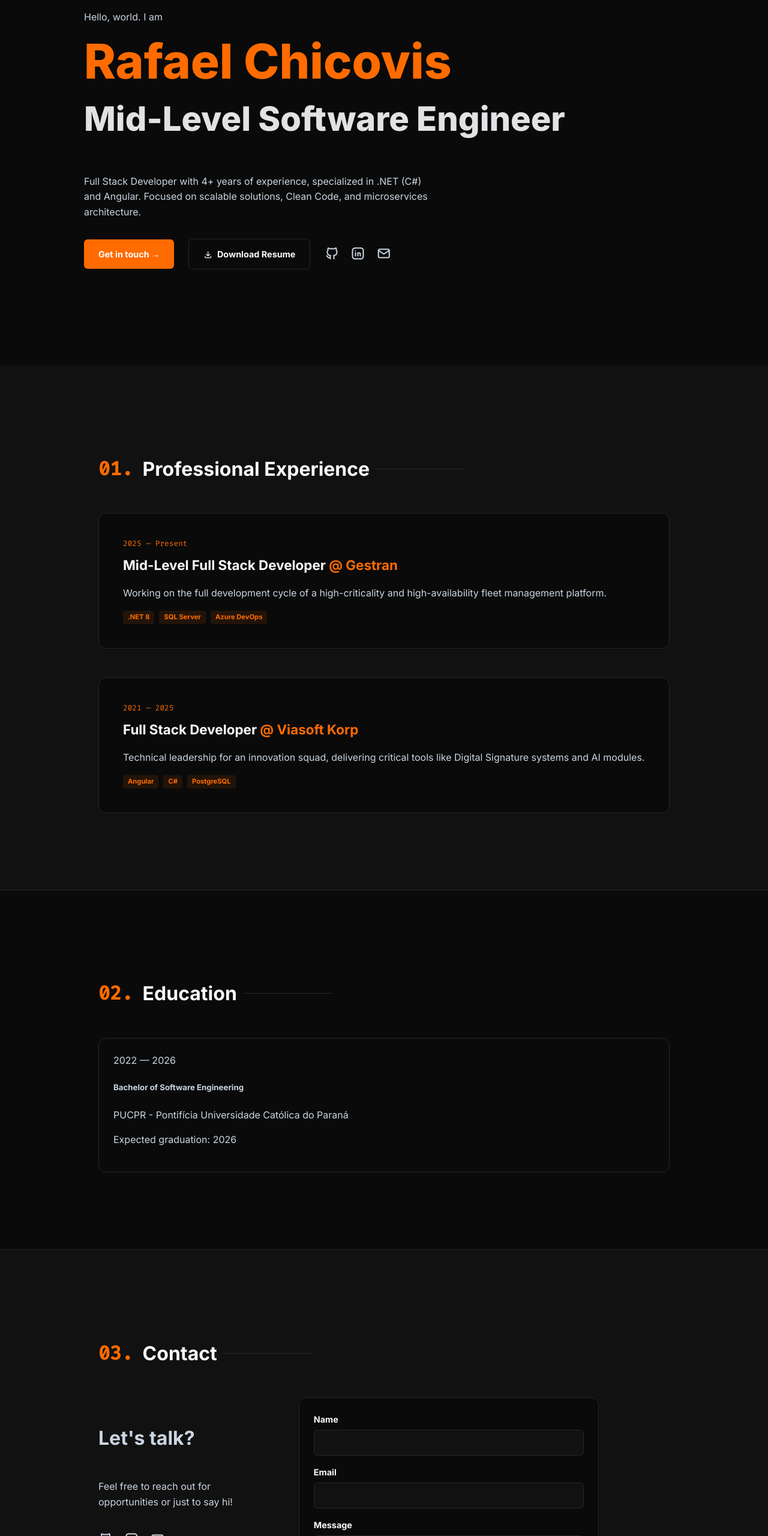
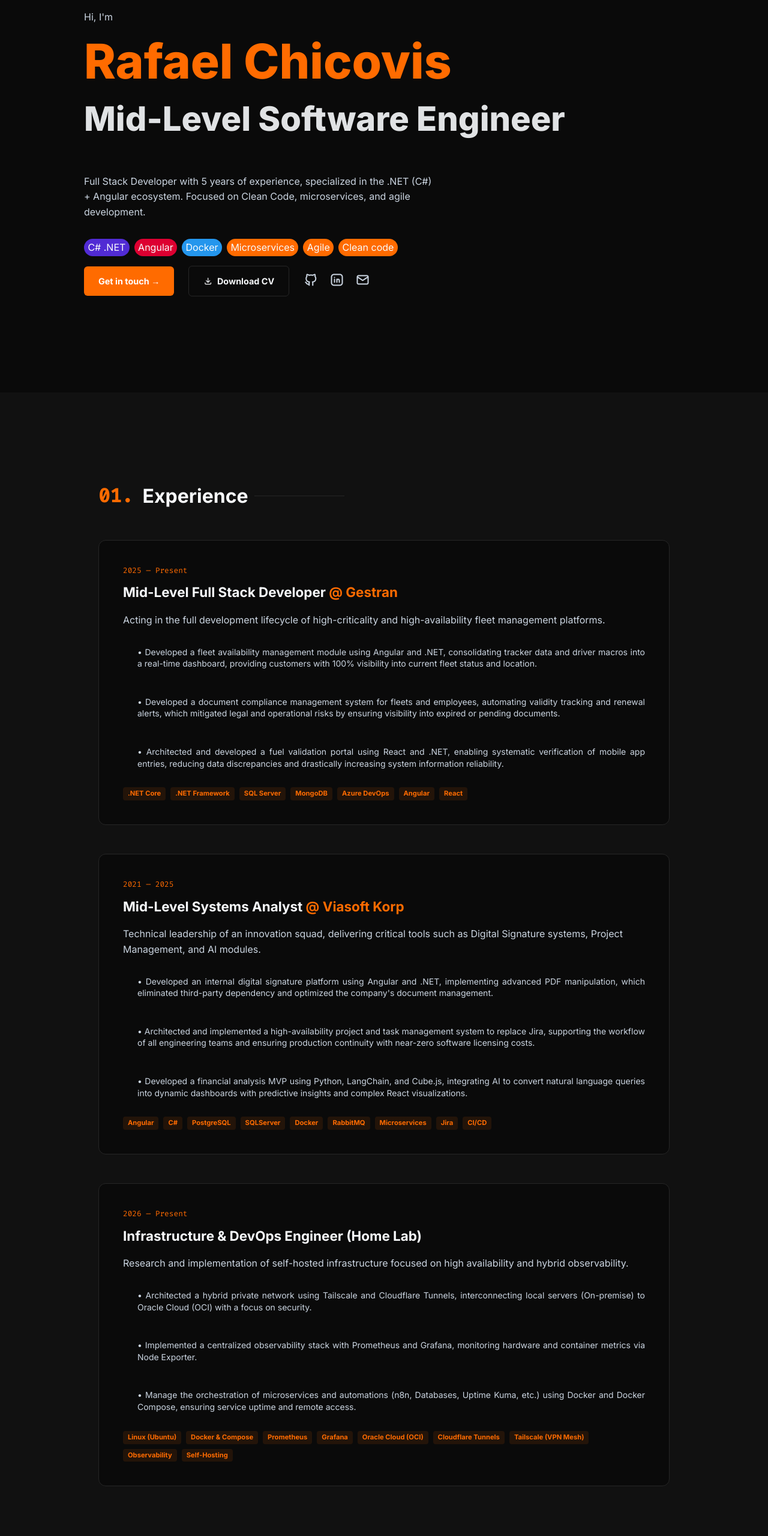
Before and after one commit to RafaelKC/rkc, an Astro site: page /en in a window 1280 px wide. Shown: the part 240-2800 px from the top of the page at 60% size. Built offline with nearby package versions, Linux system fonts and the light colour scheme; Astro itself is replaced by a stand-in of ours.

Commit message:
improvements

```diff
--- a/src/components/PortfolioContent.astro
+++ b/src/components/PortfolioContent.astro
@@ -113,6 +113,15 @@ const errorMsg = t("contact.error");
         <h2 class="sub-title">{t("hero.role")}</h2>
         <p class="description">{t("hero.description")}</p>
 
+        <div class="tag-container">
+          <span class="tag csharp">C# .NET</span>
+          <span class="tag angular">Angular</span>
+          <span class="tag docker">Docker</span>
+          <span class="tag">Microservices</span>
+          <span class="tag">Agile</span>
+          <span class="tag">Clean code</span>
+        </div>
+
         <div class="hero-actions">
           <a href="#contact" class="btn-primary">{t("hero.cta.contact")} →</a>
           <a href={t("link.cv")} download class="btn-cv">
@@ -125,7 +134,7 @@ const errorMsg = t("contact.error");
               target="_blank"
               rel="noopener noreferrer"
               class="icon-link"
-              aria-label="Visitar meu GitHub"
+              aria-label={t("visitar.github")}
             >
               <i class="ti ti-brand-github" aria-hidden="true"></i>
             </a>
@@ -134,14 +143,14 @@ const errorMsg = t("contact.error");
               target="_blank"
               rel="noopener noreferrer"
               class="icon-link"
-              aria-label="Visitar meu LinkedIn"
+              aria-label={t("visitar.linkedin")}
             >
               <i class="ti ti-brand-linkedin" aria-hidden="true"></i>
             </a>
             <a
               href={t("link.email")}
               class="icon-link"
-              aria-label="Enviar um e-mail"
+              aria-label={t("visitar.email")}
             >
               <i class="ti ti-mail" aria-hidden="true"></i>
             </a>
@@ -164,10 +173,21 @@ const errorMsg = t("contact.error");
                   <span class="accent">@ Gestran</span>
                 </h4>
                 <p>{t("exp.gestran.desc")}</p>
+
+                <div class="points">
+                  <p>• {t("exp.gestran.point.1")}</p>
+                  <p>• {t("exp.gestran.point.2")}</p>
+                  <p>• {t("exp.gestran.point.3")}</p>
+                </div>
+
                 <div class="tags">
-                  <span>.NET 8</span><span>SQL Server</span><span
-                    >Azure DevOps</span
-                  >
+                  <span>.NET Core</span>
+                  <span>.NET Framework</span>
+                  <span>SQL Server</span>
+                  <span>MongoDB</span>
+                  <span>Azure DevOps</span>
+                  <span>Angular</span>
+                  <span>React</span>
                 </div>
               </div>
             </article>
@@ -180,8 +200,51 @@ const errorMsg = t("contact.error");
                   <span class="accent">@ Viasoft Korp</span>
                 </h4>
                 <p>{t("exp.viasoft.desc")}</p>
+
+                <div class="points">
+                  <p>• {t("exp.viasoft.point.1")}</p>
+                  <p>• {t("exp.viasoft.point.2")}</p>
+                  <p>• {t("exp.viasoft.point.3")}</p>
+                </div>
+
                 <div class="tags">
-                  <span>Angular</span><span>C#</span><span>PostgreSQL</span>
+                  <span>Angular</span>
+                  <span>C#</span>
+                  <span>PostgreSQL</span>
+                  <span>SQLServer</span>
+                  <span>Docker</span>
+                  <span>RabbitMQ</span>
+                  <span>Microservices</span>
+                  <span>Jira</span>
+                  <span>CI/CD</span>
+                </div>
+              </div>
+            </article>
+
+            <article class="exp-card">
+              <div class="exp-date">2026 — Present</div>
+              <div class="exp-content">
+                <h4>
+                  {t("exp.homelab.role")}
+                </h4>
+                <p>{t("exp.homelab.desc")}</p>
+
+                <div class="points">
+                  <p>• {t("exp.homelab.point.1")}</p>
+                  <p>• {t("exp.homelab.point.2")}</p>
+                  <p>• {t("exp.homelab.point.3")}</p>
+                </div>
+
+                <div class="tags">
+                  <span>Linux (Ubuntu)</span>
+                  <span>Docker & Compose</span>
+                  <span>Prometheus</span>
+                  <span>Grafana</span>
+                  <span>Oracle Cloud (OCI)</span>
+                  <span>Cloudflare Tunnels</span>
+                  <span>Tailscale (VPN Mesh)</span>
+                  <span>Observability</span>
+                  <span>Self-Hosting</span>
                 </div>
               </div>
             </article>
@@ -197,9 +260,11 @@ const errorMsg = t("contact.error");
           </h3>
           <div class="grid-cards">
             <div class="card">
-              <span class="date-tag">2022 — 2026</span>
-              <h5>{t("edu.puc.course")}</h5>
-              <p>PUCPR - Pontifícia Universidade Católica do Paraná</p>
+              <span class="date-tag accent"
+                >{t("edu.puc.course")} | 2022 — 2026</span
+              >
+              <p><b>PUCPR - Pontifícia Universidade Católica do Paraná</b></p>
+              <p>{t("edu.desc")}</p>
               <p class="date-tag" style="margin-top: 10px;">
                 {t("edu.puc.date")}
               </p>
@@ -340,7 +405,6 @@ const errorMsg = t("contact.error");
     overflow-x: hidden;
   }
 
-  /* ACESSIBILIDADE: Skip Link */
   .skip-link {
     position: absolute;
     top: -100px;
@@ -356,7 +420,6 @@ const errorMsg = t("contact.error");
     top: 0;
   }
 
-  /* ACESSIBILIDADE: Foco visível */
   a:focus-visible,
   button:focus-visible,
   input:focus-visible,
@@ -370,8 +433,6 @@ const errorMsg = t("contact.error");
     margin: 0 auto;
     padding: 0 1.5rem;
   }
-
-  /* NAVBAR */
   .navbar {
     display: flex;
     justify-content: space-between;
@@ -419,7 +480,6 @@ const errorMsg = t("contact.error");
     font-size: 0.65rem;
   }
 
-  /* HERO */
   .hero {
     padding: 10rem 1.5rem 6rem;
   }
@@ -450,6 +510,33 @@ const errorMsg = t("contact.error");
     flex-wrap: wrap;
     align-items: center;
     gap: 1.5rem;
+  }
+
+  .tag-container {
+    display: flex;
+    gap: 0.5rem;
+    margin-bottom: 1rem;
+    flex-wrap: wrap;
+  }
+
+  .tag-container .tag {
+    padding: 0.1rem 0.4rem;
+    background: var(--accent);
+    color: var(--white);
+    border-radius: 4rem;
+    min-width: fit-content;
+  }
+
+  .tag-container .tag.csharp {
+    background-color: #512bd4;
+  }
+
+  .tag-container .tag.angular {
+    background-color: #dd0031;
+  }
+
+  .tag-container .tag.docker {
+    background-color: #2496ed;
   }
 
   .hero-social-links,
@@ -505,10 +592,25 @@ const errorMsg = t("contact.error");
     border-color: var(--accent);
   }
 
-  /* SECTIONS */
   .alternate-section {
     padding: 5rem 0;
     border-bottom: 1px solid var(--border);
+  }
+
+  .points {
+    display: flex;
+    flex-direction: column;
+    gap: 1rem;
+    display: flex;
+    flex-direction: column;
+    gap: 1rem;
+    padding-left: 1.5rem;
+  }
+
+  .points p {
+    text-align: justify;
+    line-height: 1.4;
+    font-size: 14px;
   }
 
   .alternate-section:nth-of-type(even) {
@@ -589,7 +691,6 @@ const errorMsg = t("contact.error");
     font-weight: 600;
   }
 
-  /* CARDS */
   .card {
     background: var(--bg-dark);
     border: 1px solid var(--border);
@@ -597,7 +698,6 @@ const errorMsg = t("contact.error");
     border-radius: 12px;
   }
 
-  /* CONTATO */
   .contact-layout {
     display: flex;
     flex-direction: column;
--- a/src/i18n/ui.ts
+++ b/src/i18n/ui.ts
@@ -4,19 +4,36 @@ export const ui = {
     'nav.experience': 'Experiência',
     'nav.education': 'Educação',
     'nav.contact': 'Contato',
-    'hero.greeting': 'Olá, mundo. Eu sou',
+    'hero.greeting': 'Olá, sou',
     'hero.role': 'Engenheiro de Software Pleno',
-    'hero.description': 'Desenvolvedor Full Stack com 4+ anos de experiência, especializado no ecossistema .NET (C#) e Angular. Focado em soluções escaláveis, Clean Code e arquitetura de microsserviços.',
+    'hero.description': 'Desenvolvedor Full Stack com quase 5 anos de experiência, especialista no ecossistema .NET (C#) + Angular. Focado em Clean Code, microsserviços e desenvolvimento ágil.',
     'hero.cta.contact': 'Entrar em contato',
     'hero.cta.cv': 'Download CV',
-    'exp.title': 'Experiência Profissional',
-    'exp.gestran.role': 'Engenheiro de Software Pleno',
+    'exp.title': 'Experiência',
+
+    'exp.gestran.role': 'Desenvolvedor Full Stack Pleno',
     'exp.gestran.desc': 'Atuação no ciclo completo de desenvolvimento de plataforma de gestão de frotas de alta criticidade e disponibilidade.',
-    'exp.viasoft.role': 'Desenvolvedor Full Stack',
-    'exp.viasoft.desc': 'Liderança técnica de squad de inovação, entregando ferramentas críticas como sistema de Assinatura Digital e módulos de IA.',
+    'exp.gestran.point.1': 'Desenvolvi um módulo de gestão de disponibilidade de frota utilizando Angular e .NET, consolidando dados de rastreadores e macros de motoristas em um dashboard de tempo real, o que proporcionou aos clientes 100% de visibilidade sobre a situação atual e localização da frota.',
+    'exp.gestran.point.2': 'Desenvolvi um sistema de gestão de conformidade documental para frotas e colaboradores, automatizando o controle de validades e alertas de renovação, o que mitigou riscos jurídicos e operacionais ao garantir visibilidade sobre documentos vencidos ou a vencer.',
+    'exp.gestran.point.3': 'Arquiteturei e desenvolvi um portal de validação de abastecimentos utilizando React e .NET, permitindo a conferência sistemática de lançamentos feitos via aplicativo mobile, o que reduziu divergências de dados e aumentou drasticamente a confiabilidade das informações no sistema.',
+
+    'exp.viasoft.role': 'Análista de Sistemas Pleno',
+    'exp.viasoft.desc': 'Liderança técnica de squad de inovação, entregando ferramentas críticas como sistema de Assinatura Digital, Gestão de Projetos e módulos de IA.',
+    'exp.viasoft.point.1': 'Desenvolvi uma plataforma interna para assinatura digital de documentos utilizando Angular e .NET, implementando manipulação avançada de PDFs, o que eliminou a dependência de fornecedores externos e otimizou a gestão documental da companhia.',
+    'exp.viasoft.point.2': 'Arquiteturei e implementei um sistema de gestão de projetos e tarefas de alta disponibilidade para substituir o Jira, suportando o fluxo de trabalho de todos os times de engenharia da empresa e garantindo a continuidade da produção com custo quase zero de licenciamento de software.',
+    'exp.viasoft.point.3': 'Realizei o desenvolvimento de um MVP de análise financeira utilizando Python, LangChain e Cube.js, integrando IA para converter consultas em linguagem natural em dashboards dinâmicos com insights preditivos e visualizações complexas em React.',
+
+    'exp.homelab.role': 'Engenheiro de Infraestrutura & DevOps (Home Lab)',
+    'exp.homelab.desc': 'Pesquisa e implementação de infraestrutura autogerenciada focada em alta disponibilidade e observabilidade híbrida.',
+    'exp.homelab.point.1': 'Arquiteturei uma rede privada híbrida utilizando Tailscale e Cloudflare Tunnels, interconectando servidores locais (On-premise) à Oracle Cloud (OCI) com foco em segurança.',
+    'exp.homelab.point.2': 'Implementei uma stack de observabilidade centralizada com Prometheus e Grafana, monitorando métricas de hardware e containers via Node Exporter.',
+    'exp.homelab.point.3': 'Gerencio a orquestração de microserviços e automações (n8n, Databases, Uptime Kuma e +) utilizando Docker e Docker Compose, garantindo uptime dos serviços e acesso mesmo fora de casa.',
+
     'edu.title': 'Educação',
+    'edu.desc': 'Graduação focada no ciclo de vida completo do software, com ênfase em Metodologias Ágeis (Scrum/Kanban) e gestão de projetos. Durante o curso, explorei diversas linguagens e paradigmas de programação, além de aprofundar conhecimentos em arquitetura de sistemas, gestão de equipes e governança de TI, aplicando conceitos de engenharia para resolver problemas complexos de escalabilidade e entrega contínua.',
     'edu.puc.course': 'Bacharelado em Engenharia de Software',
     'edu.puc.date': 'Previsão de conclusão: 2026',
+
     'contact.title': 'Vamos conversar?',
     'contact.subtitle': 'Sinta-se à vontade para entrar em contato para oportunidades ou apenas um oi!',
     'contact.label.name': 'Nome',
@@ -26,42 +43,67 @@ export const ui = {
     'contact.success': 'Mensagem enviada com sucesso!',
     'contact.error': 'Falha ao enviar mensagem.',
     'footer.rights': 'Todos os direitos reservados.',
+    'visitar.github': 'Visitar meu GitHub',
+    'visitar.linkedin': 'Visitar meu LinkedIn',
+    'visitar.email': 'Enviar um e-mail',
+
     'link.linkedin': 'https://www.linkedin.com/in/rafael-chicovis',
     'link.github': 'https://github.com/RafaelKC',
     'link.email': 'mailto:contato.rafael.chicovis@gmail.com',
-    'link.cv': '/cv-rafael-chicovis-pt.pdf'
+    'link.cv': '/cv-rafael-chicovis-pt.pdf',
   },
   en: {
     'nav.home': 'Home',
     'nav.experience': 'Experience',
     'nav.education': 'Education',
     'nav.contact': 'Contact',
-    'hero.greeting': 'Hello, world. I am',
+    'hero.greeting': 'Hi, I\'m',
     'hero.role': 'Mid-Level Software Engineer',
-    'hero.description': 'Full Stack Developer with 4+ years of experience, specialized in .NET (C#) and Angular. Focused on scalable solutions, Clean Code, and microservices architecture.',
+    'hero.description': 'Full Stack Developer with 5 years of experience, specialized in the .NET (C#) + Angular ecosystem. Focused on Clean Code, microservices, and agile development.',
     'hero.cta.contact': 'Get in touch',
-    'hero.cta.cv': 'Download Resume',
-    'exp.title': 'Professional Experience',
+    'hero.cta.cv': 'Download CV',
+    'exp.title': 'Experience',
+
     'exp.gestran.role': 'Mid-Level Full Stack Developer',
-    'exp.gestran.desc': 'Working on the full development cycle of a high-criticality and high-availability fleet management platform.',
-    'exp.viasoft.role': 'Full Stack Developer',
-    'exp.viasoft.desc': 'Technical leadership for an innovation squad, delivering critical tools like Digital Signature systems and AI modules.',
+    'exp.gestran.desc': 'Acting in the full development lifecycle of high-criticality and high-availability fleet management platforms.',
+    'exp.gestran.point.1': 'Developed a fleet availability management module using Angular and .NET, consolidating tracker data and driver macros into a real-time dashboard, providing customers with 100% visibility into current fleet status and location.',
+    'exp.gestran.point.2': 'Developed a document compliance management system for fleets and employees, automating validity tracking and renewal alerts, which mitigated legal and operational risks by ensuring visibility into expired or pending documents.',
+    'exp.gestran.point.3': 'Architected and developed a fuel validation portal using React and .NET, enabling systematic verification of mobile app entries, reducing data discrepancies and drastically increasing system information reliability.',
+
+    'exp.viasoft.role': 'Mid-Level Systems Analyst',
+    'exp.viasoft.desc': 'Technical leadership of an innovation squad, delivering critical tools such as Digital Signature systems, Project Management, and AI modules.',
+    'exp.viasoft.point.1': 'Developed an internal digital signature platform using Angular and .NET, implementing advanced PDF manipulation, which eliminated third-party dependency and optimized the company\'s document management.',
+    'exp.viasoft.point.2': 'Architected and implemented a high-availability project and task management system to replace Jira, supporting the workflow of all engineering teams and ensuring production continuity with near-zero software licensing costs.',
+    'exp.viasoft.point.3': 'Developed a financial analysis MVP using Python, LangChain, and Cube.js, integrating AI to convert natural language queries into dynamic dashboards with predictive insights and complex React visualizations.',
+
+    'exp.homelab.role': 'Infrastructure & DevOps Engineer (Home Lab)',
+    'exp.homelab.desc': 'Research and implementation of self-hosted infrastructure focused on high availability and hybrid observability.',
+    'exp.homelab.point.1': 'Architected a hybrid private network using Tailscale and Cloudflare Tunnels, interconnecting local servers (On-premise) to Oracle Cloud (OCI) with a focus on security.',
+    'exp.homelab.point.2': 'Implemented a centralized observability stack with Prometheus and Grafana, monitoring hardware and container metrics via Node Exporter.',
+    'exp.homelab.point.3': 'Manage the orchestration of microservices and automations (n8n, Databases, Uptime Kuma, etc.) using Docker and Docker Compose, ensuring service uptime and remote access.',
+
     'edu.title': 'Education',
+    'edu.desc': 'Degree focused on the full software development lifecycle, with emphasis on Agile Methodologies (Scrum/Kanban) and project management. Throughout the course, I explored multiple programming languages and paradigms, while deepening knowledge in system architecture, team management, and IT governance, applying engineering concepts to solve complex scalability and continuous delivery challenges.',
     'edu.puc.course': 'Bachelor of Software Engineering',
     'edu.puc.date': 'Expected graduation: 2026',
-    'contact.title': 'Let\'s talk?',
+
+    'contact.title': 'Let\'s talk!',
     'contact.subtitle': 'Feel free to reach out for opportunities or just to say hi!',
     'contact.label.name': 'Name',
-    'contact.label.email': 'Email',
+    'contact.label.email': 'E-mail',
     'contact.label.message': 'Message',
+    'contact.button': 'Send Message',
     'contact.success': 'Message sent successfully!',
     'contact.error': 'Failed to send message.',
-    'contact.button': 'Send Message',
     'footer.rights': 'All rights reserved.',
+    'visitar.github': 'Visit my GitHub',
+    'visitar.linkedin': 'Visit my LinkedIn',
+    'visitar.email': 'Send an e-mail',
+
     'link.linkedin': 'https://www.linkedin.com/in/rafael-chicovis/?locale=en_US',
     'link.github': 'https://github.com/RafaelKC',
     'link.email': 'mailto:contato.rafael.chicovis@gmail.com',
-    'link.cv': '/resume-rafael-chicovis-en.pdf'
+    'link.cv': '/resume-rafael-chicovis-en.pdf',
   },
 } as const;
 
```
